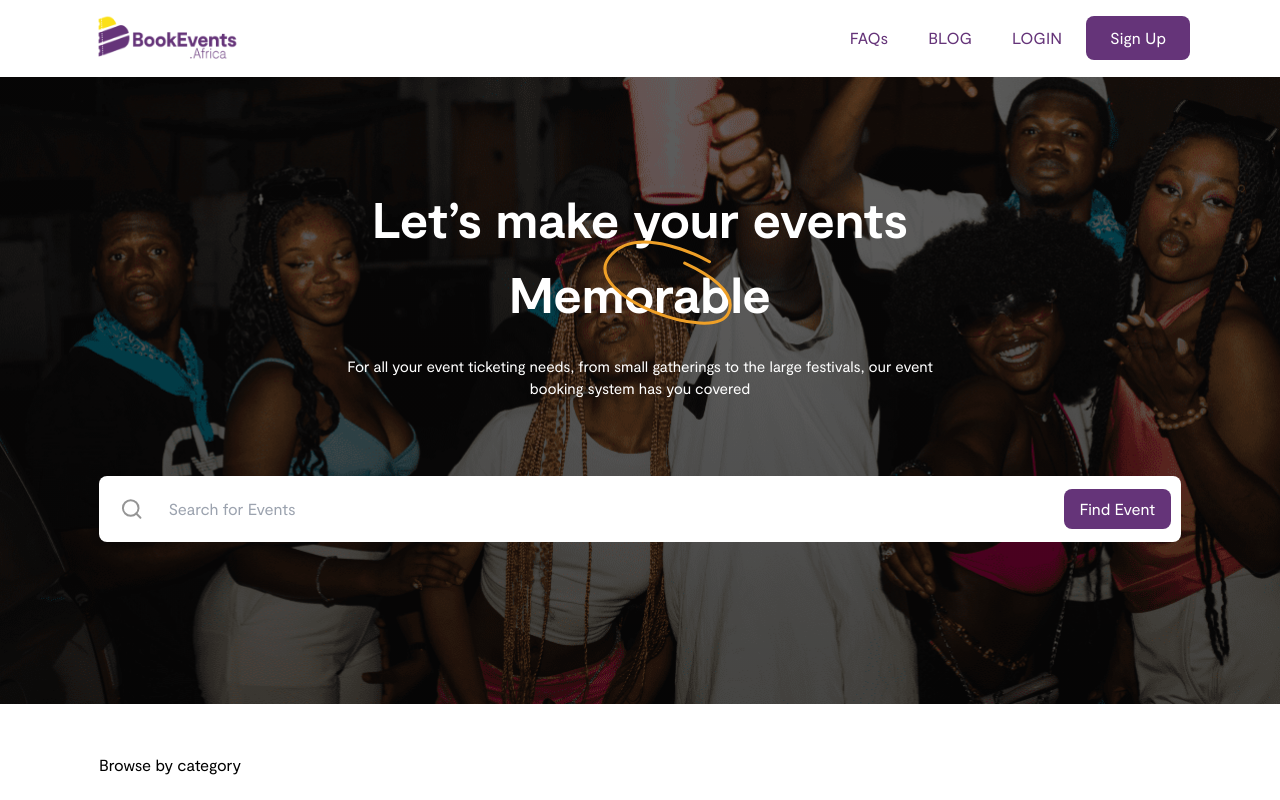
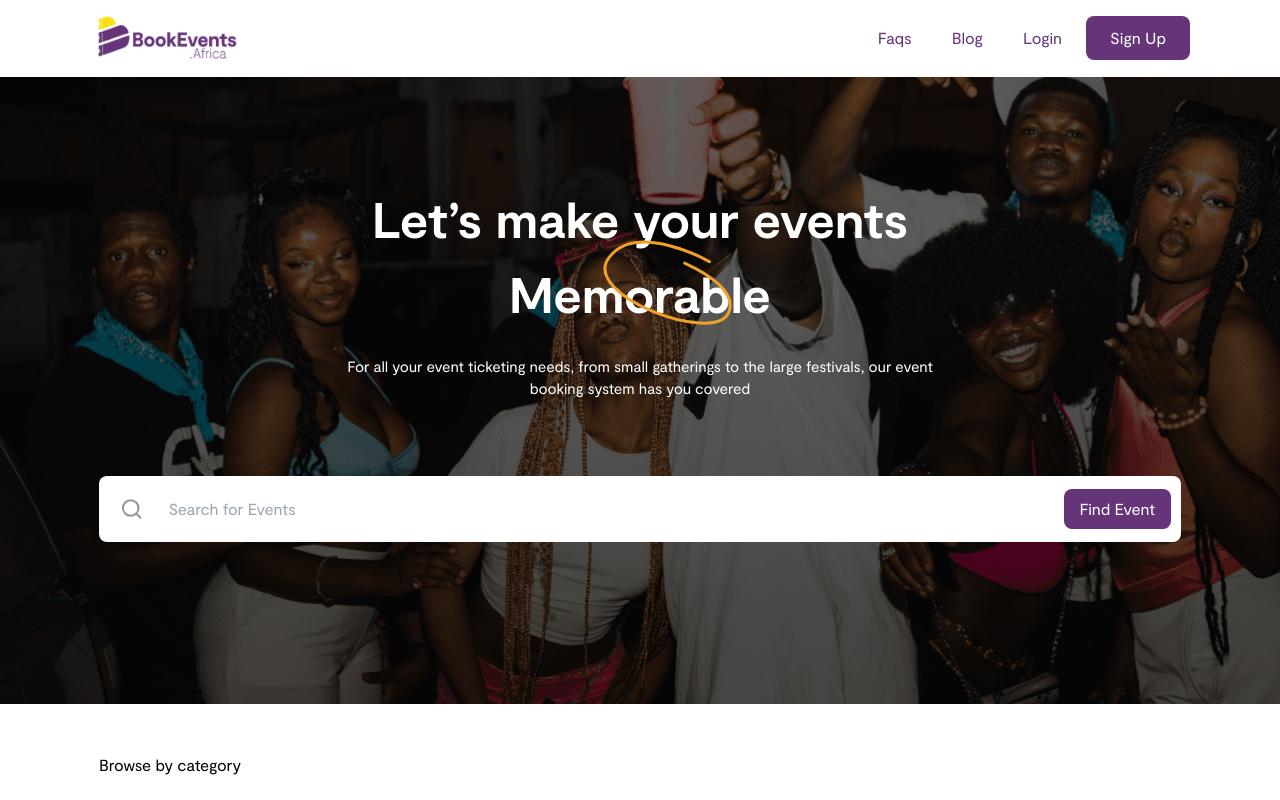
Before and after one commit to bookeventsafrica/bookevents-website, a Next.js app: page / in a window 1280 px wide. Shown: the top 800 px of the page. Built offline with nearby package versions, Linux system fonts and the light colour scheme; no server answers.

Commit message:
fix navigation menu

```diff
--- a/src/components/navbar/index.tsx
+++ b/src/components/navbar/index.tsx
@@ -25,9 +25,9 @@ function Navbar() {
 
         <nav className="flex gap-x-[24px] cursor-pointer flex-col md:flex-row md:items-center md:justify-end text-[16px] text-primary-800">
             <ul className="hidden md:flex gap-x-[40px] mb-4 md:mb-0">
-                <li><a href="/faqs">FAQs</a></li>
-                <li><a href="/">BLOG</a></li>
-                <li><a href={appUrl}>LOGIN</a></li>
+                <li><a href="/faqs" className="font-normal text-[16px]">Faqs</a></li>
+                <li><a href="/" className="font-normal text-[16px]">Blog</a></li>
+                <li><a href={appUrl} className="font-normal text-[16px]">Login</a></li>
             </ul>
             <div className="hidden md:block mt-3 md:mt-0">
                 <Button variant="primary" className="rounded-[8px] text-[16px] px-[24px] py-[10px]" onClick={()=> router.push(appUrl!)}>Sign Up</Button>
@@ -47,13 +47,13 @@ function Navbar() {
 
             </div>
             <ul className="px-5 flex flex-col md:justify-center md:text-center text-primary-800 gap-10">
-                <li><a href="/faqs">FAQ</a></li>
-                <li><a href="/">BLOG</a></li>
-                <li><a href={appUrl}>LOGIN</a></li>
+                <li><a href="/faqs" className="font-normal text-[16px]">Faqs</a></li>
+                <li><a href="/" className="font-normal text-[16px]">Blog</a></li>
+                <li><a href={appUrl} className="font-normal text-[16px]">Login</a></li>
             </ul>
 
             <div className="px-5 my-5">
-                <Button variant="primary" className="rounded-[8px] text-[16px] px-[24px] py-[10px] w-full font-medium" onClick={()=> router.push(appUrl!)}>Sign Up</Button>
+                <Button variant="primary" className="rounded-[4px] text-[16px] px-[24px] py-[10px] w-full font-medium" onClick={()=> router.push(appUrl!)}>Sign Up</Button>
             </div>
         </div>
     </header>
```
